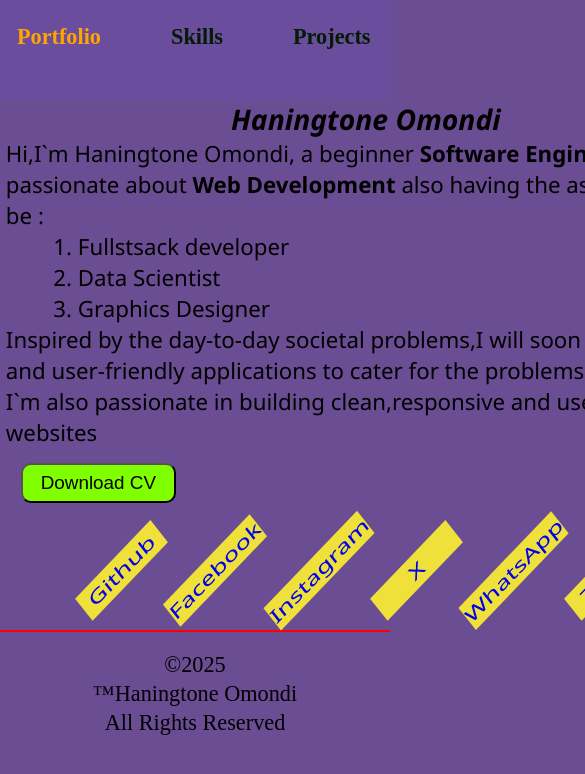
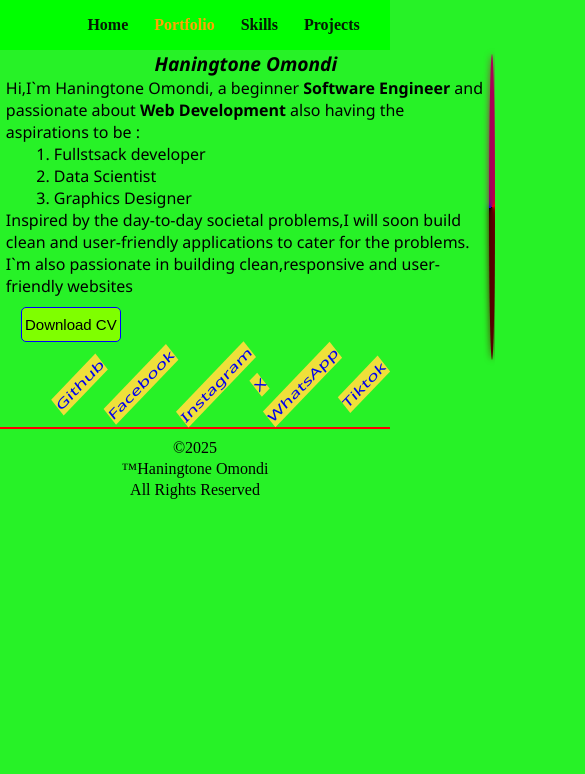
Before and after one commit to Hani-Masinde/wuod-atieno, a plain HTML site: page port.html in a window 390 px wide. Shown: the top 774 px of the page, 585 px wide, since content can reach past the window. Drawn offline with Linux system fonts and the light colour scheme.

Commit message:
3rd Wave of modification(Introduction of media queries)
1.Introducing media queries in all the pages

```diff
--- a/about.css
+++ b/about.css
@@ -14,7 +14,7 @@ body{
 
 }
 header{
-    width:100%;
+    width:100vw;
     height:100px;
     border-radius:20px;
     display:flex;
@@ -97,3 +97,21 @@ img{
     width:495px;
     height:495px;
 }
+@media (max-width:767px) {
+    body{
+        background:rgba(242, 163, 242, 0.979);
+        height:100vh;
+        width:100vw;
+    }
+    header{
+        background:rgb(242, 144, 242);
+        width:100vw;
+        height:60px;
+        border-radius:10px;
+        padding-right:6%;
+    }
+    header ul{
+        gap:10px;
+        font-size:1.1rem;
+    }
+}
--- a/contact.css
+++ b/contact.css
@@ -37,14 +37,17 @@ body{
 .img-container{
     width:400px;
     height:550px;
+    display:flex;
+    justify-content:center;
+    align-items:center;
     position:relative;
     z-index:-3;
     overflow:hidden;
 }
 
 .img-container img{
-    width:400px;
-    height:550px;
+    width:100%;
+    height:100%;
     padding:3px;
 }
 .img-container::before{
@@ -52,12 +55,12 @@ body{
     position:absolute;
     width:100%;
     height:100%;
-    background:linear-gradient(rgb(193, 33, 33) 20%,blue );
+    background:conic-gradient(red 70%,green);
     z-index:-1;
-    animation:rotate 2s linear infinite;
+    animation:rotate 5s linear infinite;
 }
 .img-container::before{
-    filter:blur(10px);
+    filter:blur(3px);
 }
 @keyframes rotate{
     to{
@@ -72,9 +75,6 @@ body{
     margin-left:20px;
     font-size:1.3rem;
 
-}
-p{
-    font-size:1.2rem;
 }
 
 .back{
@@ -147,10 +147,43 @@ img{
     display:flex;
     justify-content:center;
     align-items:center;
-    width:90%;
-    height:90%;
+    width:100%;
+    height:100%;
     object-fit:fill;
     position:sticky;
     margin-bottom:4px;
     margin-top:4px;
 }
+@media (max-width:767px){
+   body{
+    background-size:cover;
+   }
+   .container{
+    width:50vw;
+    height:70vh;
+   }
+   .nav-links{
+    height:200px;
+    width:80px;
+   }
+   .nav-links a{
+    padding:5px 10%;
+    font-size:1.2rem;
+   }
+   .phone .no{
+    font-size:1rem;
+   }
+   p{
+    padding:2%;
+   }
+   footer p{
+    padding:1px;
+   }
+   .gallery{
+    background:linear-gradient(to left ,yellow,lightgreen);
+   }
+   .images{
+    width:60vw;
+
+   }
+}
--- a/port.css
+++ b/port.css
@@ -2,7 +2,7 @@
     margin:0;
     padding:0;
     box-sizing:border-box;
-    font-size:1.18rem
+    font-size:1.18rem;
 }
 body{
     height:100vh;
@@ -91,7 +91,7 @@ a {
 }
 .social-links{
     display:flex;
-    justify-content:space-between;
+    justify-content:space-evenly;
     margin-left:10%;
     margin-top:50px;
     width:80%;
@@ -147,7 +147,7 @@ a {
     animation: round 3s linear infinite;
 }
 .image-container::before{
-    filter:blur(6px);
+    filter:blur(3px);
 }
 @keyframes round{
     to{
@@ -169,3 +169,70 @@ footer{
     text-align:center;
     margin-top:3px;
 }
+@media (max-width:767px){
+    *{
+        font-size:1rem;
+    }
+    body{
+        background:rgb(39, 242, 39);
+    }
+    header{
+        height:50px;
+        width:100vw;
+        background:rgb(0, 255, 0);
+    }
+    header ul{
+        gap:20px;
+        font-size:1.2rem;
+        margin-right:7%;
+    }
+    header ul li a{
+        padding:1px 3px;
+    }
+    .info h2{
+        font-size:1.2rem;
+    }
+    .cv{
+        width:100px;
+        height:35px;
+        font-size:15px;
+        margin-top:10px;
+        border:1px solid blue;
+        border-radius:5px;
+    }
+    .cv:hover{
+        background:rgb(54, 19, 214);
+        box-shadow:0px 0px 10px;
+        border:1px solid red;
+    }
+    .cv:active{
+        background:white;
+        color:black;
+    }
+    .social-links{
+        width:50%;
+        margin-top:30px;
+        margin-bottom:30px;
+    }
+    .social-links a{
+        width:80px;
+        height:25px;
+        font-size:13px;
+    }
+    .social-links a:active{
+        background:blueviolet;
+        color:fuchsia;
+    }
+    .image-container{
+        height:300px;
+        width:300px;
+        flex-wrap:wrap;
+        margin-top:7px;
+        margin-right:5%;
+    }
+    footer{
+        margin-top:10px;
+    }
+
+
+}
```
Also changed, not shown: about.html (+0 -5 lines), home.css (+5 -2 lines), port.html (+3 -2 lines).
